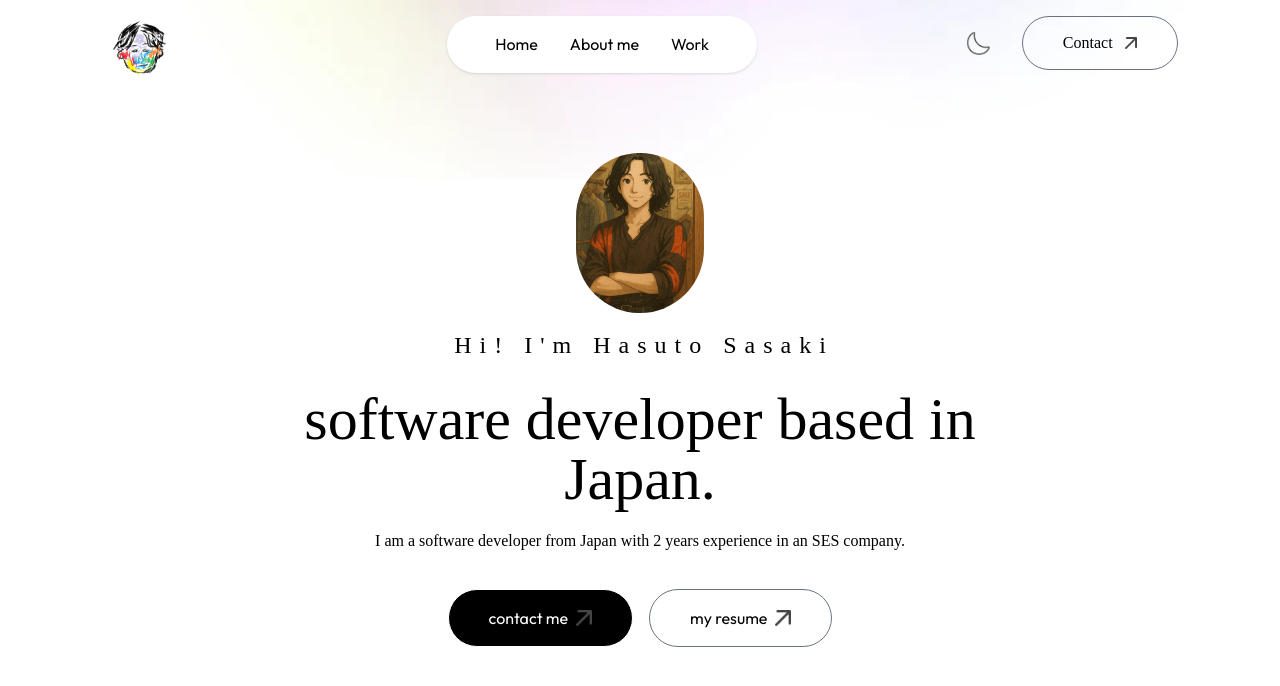
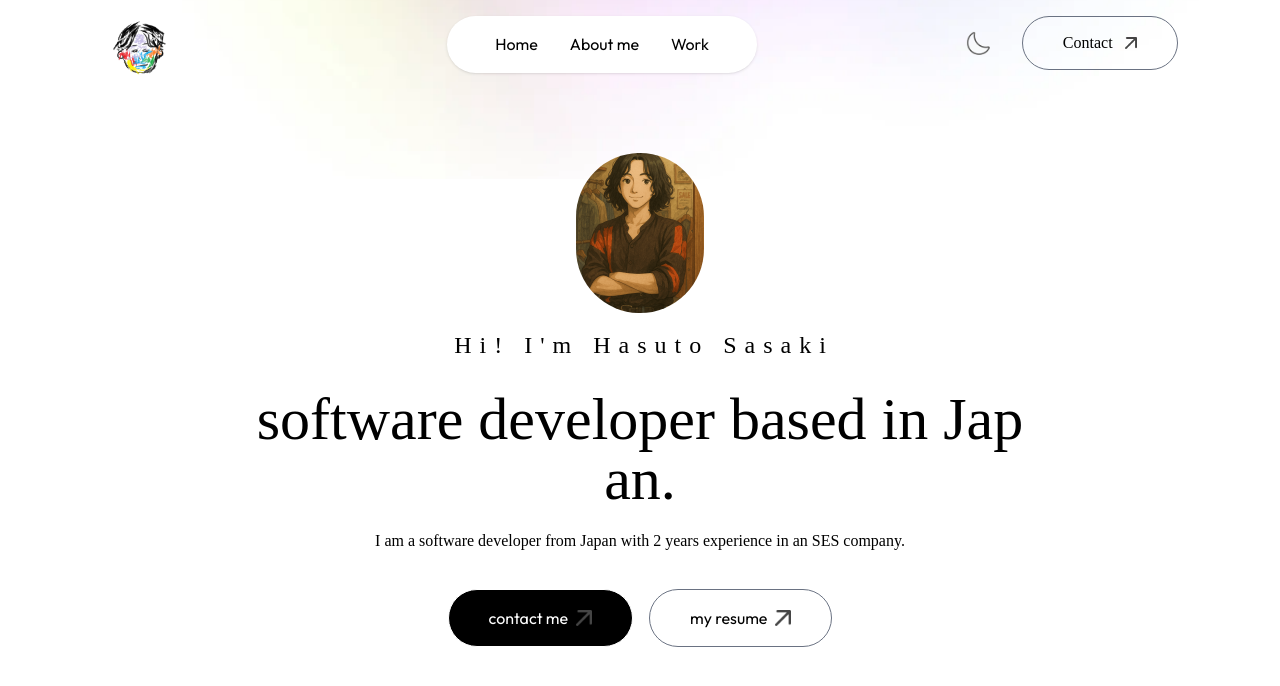
Before and after one commit to HasutoSasaki/my-portfolio, a Next.js app: page / in a window 1280 px wide. Shown: the top 686 px of the page. Built offline with nearby package versions, Linux system fonts and the light colour scheme; a web font is replaced by a local one.

Commit message:
fix: Add heading character animation to Header component.

```diff
--- a/app/components/Header.tsx
+++ b/app/components/Header.tsx
@@ -13,6 +13,8 @@ const Header = ({ isDarkMode }: { isDarkMode: boolean }) => {
     const imageBorderRef = useRef(null)
     const greeting = "Hi! I'm Hasuto Sasaki"
     const charRefs = useRef(greeting.split('').map(() => createRef<HTMLSpanElement>()));
+    const heading = "software developer based in Japan.";
+    const headingRefs = useRef(heading.split('').map(() => createRef<HTMLSpanElement>()));
 
     useGSAP(() => {
         const imageTimeline = gsap.timeline();
@@ -61,6 +63,26 @@ const Header = ({ isDarkMode }: { isDarkMode: boolean }) => {
             ease: 'back.out(1.7)',
             delay: 1.3
         });
+
+        // 見出しの文字アニメーションのセットアップ
+        const headingChars = headingRefs.current.map(ref => ref.current);
+        headingChars.forEach((char) => {
+            char?.addEventListener('mouseenter', () => {
+                gsap.to(char, {
+                    rotateY: 360,
+                    duration: 0.7,
+                    ease: 'power2.out'
+                });
+            });
+
+            char?.addEventListener('mouseleave', () => {
+                gsap.to(char, {
+                    rotateY: 0,
+                    duration: 0.7,
+                    ease: 'power2.out'
+                });
+            });
+        });
     });
     return (
         <div className='w-11/12 max-w-3xl text-center mx-auto h-screen flex flex-col
@@ -93,7 +115,17 @@ const Header = ({ isDarkMode }: { isDarkMode: boolean }) => {
                 ))}
             </h3>
             <h1 className='text-3xl sm:text-6xl lg-text-[66px] font-Ovo'>
-                software developer based in Japan.</h1>
+                {heading.split('').map((char, index) => (
+                    <span
+                        key={index}
+                        ref={headingRefs.current[index]}
+                        className="inline-block transition-transform hover:cursor-default font-Ovo"
+                        style={{ display: 'inline-block', perspective: '1000px' }}
+                    >
+                        {char === ' ' ? '\u00A0' : char}
+                    </span>
+                ))}
+            </h1>
             <p className='max-w-2xl mx-auto font-Ovo'>
                 I am a software developer from Japan with 2 years experience in an SES company.
             </p>
```
